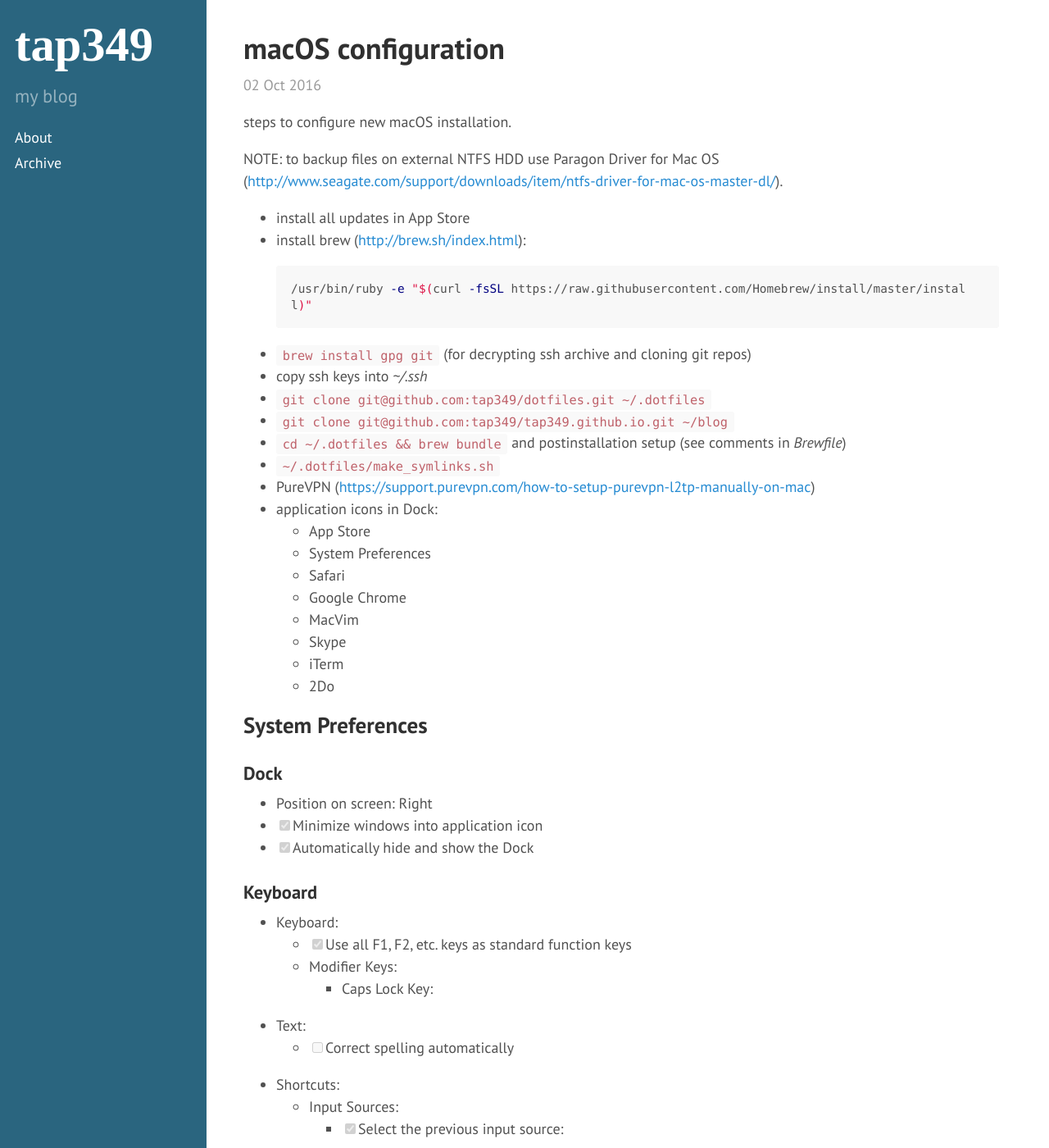
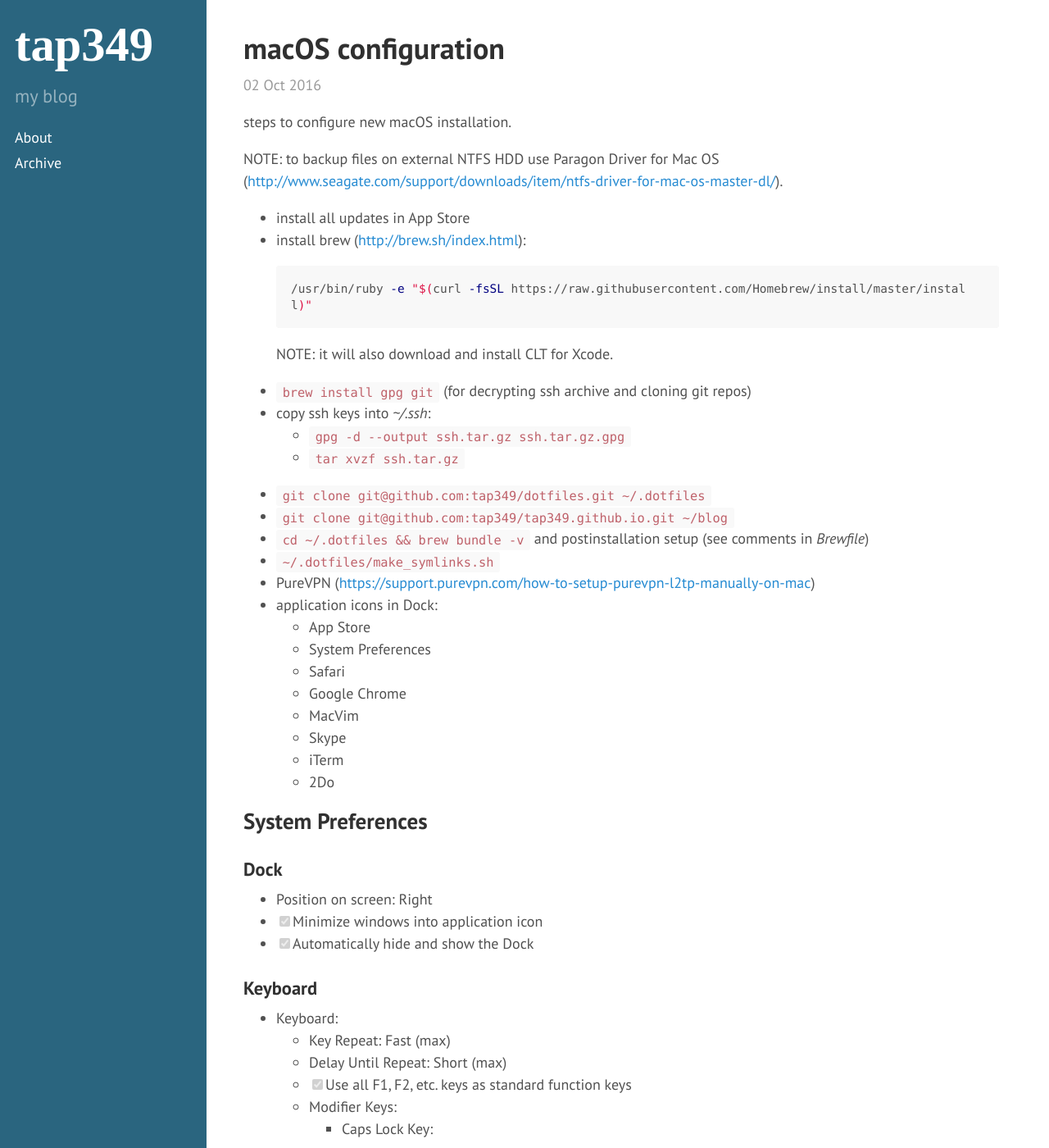
Before and after one commit to tap349/tap349.github.io, a Jekyll site: the page built from _posts/2016-10-03-macos-configuration.md, in a window 1280 px wide and 1400 px high. Shown: the whole window at 82% size. Built offline with Jekyll 4.4.1, drawn with Linux system fonts in a browser that asks for light colours.

Commit message:
update 2016-10-03_03:51:20

````diff
--- a/_posts/2016-10-03-macos-configuration.md
+++ b/_posts/2016-10-03-macos-configuration.md
@@ -20,11 +20,15 @@
   /usr/bin/ruby -e "$(curl -fsSL https://raw.githubusercontent.com/Homebrew/install/master/install)"
   ```
 
+  NOTE: it will also download and install CLT for Xcode.
+
 - `brew install gpg git` (for decrypting ssh archive and cloning git repos)
-- copy ssh keys into _~/.ssh_
+- copy ssh keys into _~/.ssh_:
+  - `gpg -d --output ssh.tar.gz ssh.tar.gz.gpg`
+  - `tar xvzf ssh.tar.gz`
 - `git clone git@github.com:tap349/dotfiles.git ~/.dotfiles`
 - `git clone git@github.com:tap349/tap349.github.io.git ~/blog`
-- `cd ~/.dotfiles && brew bundle` and postinstallation setup
+- `cd ~/.dotfiles && brew bundle -v` and postinstallation setup
   (see comments in _Brewfile_)
 - `~/.dotfiles/make_symlinks.sh`
 - PureVPN (<https://support.purevpn.com/how-to-setup-purevpn-l2tp-manually-on-mac>)
@@ -49,6 +53,8 @@
 ### Keyboard
 
   - Keyboard:
+    - Key Repeat: Fast (max)
+    - Delay Until Repeat: Short (max)
     - [x] Use all F1, F2, etc. keys as standard function keys
     - Modifier Keys:
       - Caps Lock Key: <C>
````
